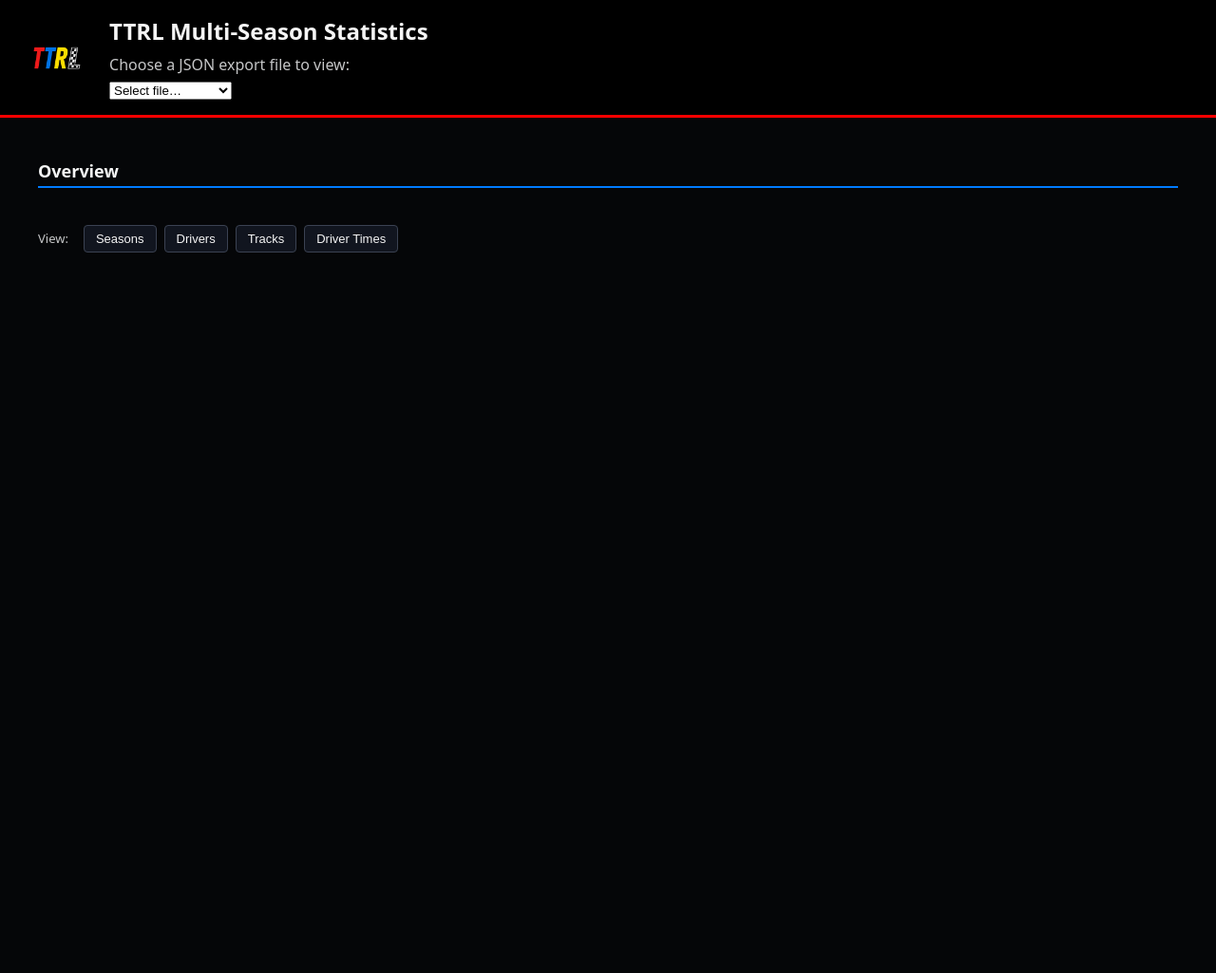
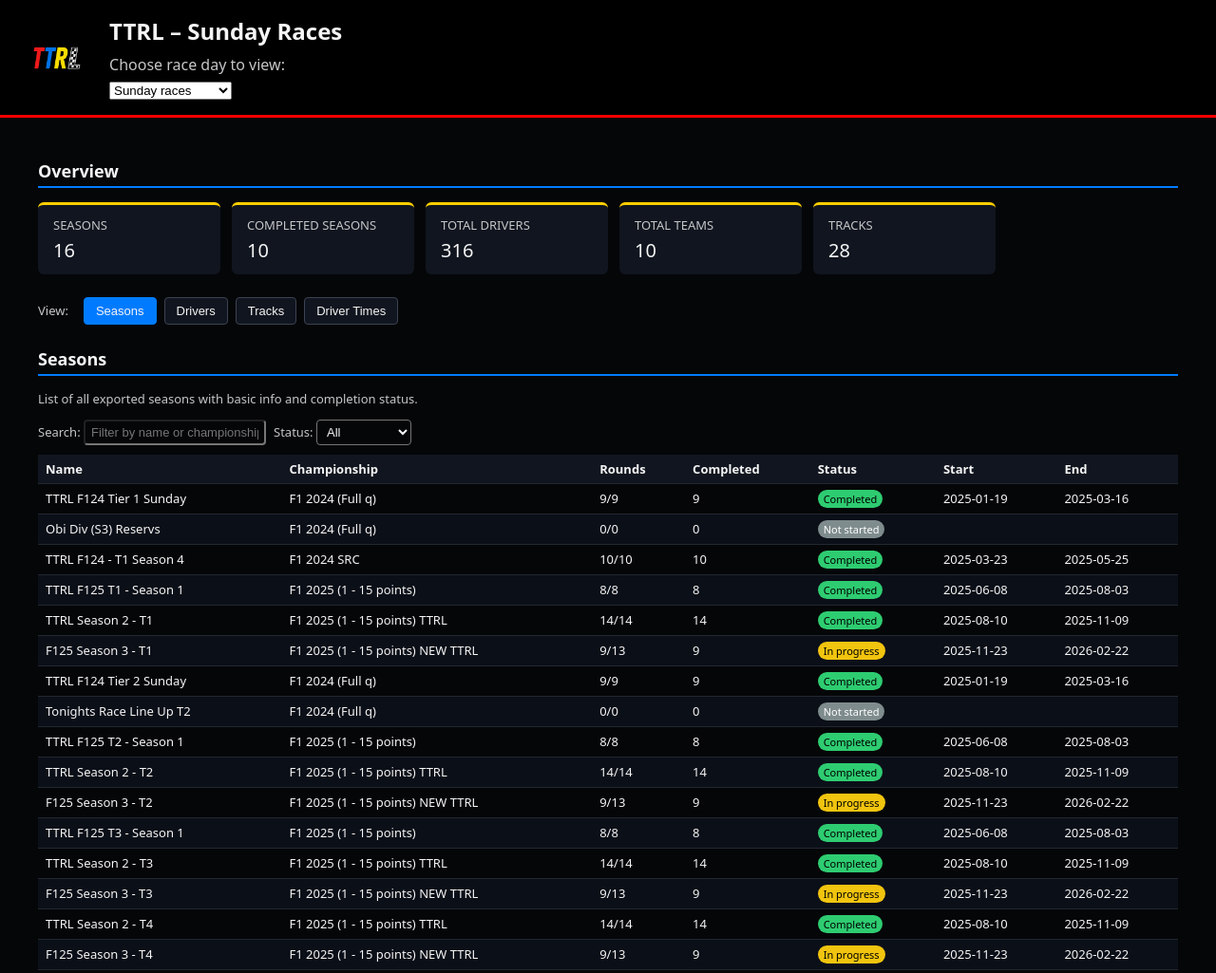
Before and after one commit to ttrlf1racing/ttrl-season-data, a plain HTML site: page index.html in a window 1280 px wide. Shown: the whole page at 95% size. Before the commit the page ends 800 px from the top, so only its background shows below. Drawn offline with Linux system fonts and the light colour scheme.

Commit message:
Update index.html

```diff
--- a/index.html
+++ b/index.html
@@ -272,11 +272,9 @@
     <img src="ttrl-logo.png" alt="TTRL logo">
     <div>
       <h1 id="leagueTitle">TTRL Multi-Season Statistics</h1>
-      <p id="leagueSubtitle"></p>
-      <p id="fileHint" style="margin:8px 0 4px; color:#c5c6c7;">Choose a JSON export file to view:</p>
-      <!-- Dropdown instead of file input -->
+      <p id="fileHint" style="margin:8px 0 4px; color:#c5c6c7;">Choose race day to view:</p>
       <select id="fileSelect" style="margin-top:2px;">
-        <option value="">Select file…</option>
+        <option value="">Select race day…</option>
         <option value="sunday_races.json">Sunday races</option>
         <option value="wed_races.json">Wednesday races</option>
       </select>
@@ -561,8 +559,6 @@ function buildPage(data) {
   const leagueName = (meta.leagueName || '').trim() || 'TTRL';
   const msName = info.name || 'All Seasons';
   document.getElementById('leagueTitle').textContent = leagueName + ' – ' + msName;
-  document.getElementById('leagueSubtitle').textContent =
-    'Loaded from file, exported on ' + (meta.exportedAt || 'unknown date');
 
   // Overview cards
   const cardsEl = document.getElementById('overviewCards');
@@ -649,7 +645,6 @@ function buildPage(data) {
   let selectedDriverName = null;
   let driverCurrentPage = 1;
   let driverPageSize = 25;
-  let lastFilteredDrivers = [];
 
   function deriveDriverRow(d) {
     const infoD = d.driverInfo || {};
@@ -716,8 +711,6 @@ function buildPage(data) {
       clean: (a, b) => (b.cleanPct || 0) - (a.cleanPct || 0)
     };
     filtered.sort(sorters[sortKey] || sorters.points);
-
-    lastFilteredDrivers = filtered;
 
     const total = filtered.length;
     const totalPages = Math.max(1, Math.ceil(total / driverPageSize));
@@ -801,7 +794,6 @@ function buildPage(data) {
       ' • Championships won: ' + (standings.championshipsWon || 0) +
       ' • Total points: ' + (row.totalPoints || 0);
 
-    // Accent for champs
     const cardEl = document.getElementById('driverCard');
     if (cardEl) {
       cardEl.classList.remove('primary-champ');
@@ -810,7 +802,6 @@ function buildPage(data) {
       }
     }
 
-    // Stat pills
     dcPills.innerHTML = '';
     const makePill = (label, value) => {
       const span = document.createElement('span');
@@ -845,14 +836,12 @@ function buildPage(data) {
     }
   }
 
-  // Click handler for driver rows
   document.querySelector('#driversTable').addEventListener('click', function (e) {
     const tr = e.target.closest('tr');
     if (!tr || !tr.dataset.driverName) return;
     renderDriverCard(tr.dataset.driverName);
   });
 
-  // Modal close behaviour
   if (driverModal && driverModalClose) {
     driverModalClose.addEventListener('click', () => {
       driverModal.classList.remove('open');
@@ -945,7 +934,6 @@ function buildPage(data) {
       });
   }
 
-  // ==== Driver Times: per-track list ====
   function renderDriverTimesPerTrack() {
     const selectedTrack = dtTrackSelect.value;
     dtPerTrackBody.innerHTML = '';
@@ -967,9 +955,8 @@ function buildPage(data) {
       });
   }
 
-  // ==== Overall driver lap pace ====
   const paceTableBody = document.querySelector('#paceTable tbody');
-  const paceMap = new Map(); // driver -> [timesMs]
+  const paceMap = new Map();
 
   trackRows.forEach(r => {
     if (!r.driver || !r.timeMs) return;
@@ -1023,7 +1010,6 @@ function buildPage(data) {
     });
   }
 
-  // ==== Tabs ====
   const tabButtons = Array.from(document.querySelectorAll('.tab-btn'));
   const viewSections = Array.from(document.querySelectorAll('section[data-view]'));
 
@@ -1043,7 +1029,6 @@ function buildPage(data) {
   });
   setView('seasons');
 
-  // ==== Wire filters & pagination ====
   document.getElementById('seasonSearch').oninput = renderSeasons;
   document.getElementById('seasonStatusFilter').onchange = renderSeasons;
 
@@ -1078,7 +1063,6 @@ function buildPage(data) {
   dtTrackSelect.onchange = renderDriverTimesPerTrack;
   document.getElementById('paceOrder').addEventListener('change', renderPace);
 
-  // initial render
   renderSeasons();
   renderDrivers();
   renderTracks();
@@ -1086,7 +1070,6 @@ function buildPage(data) {
   renderPace();
 }
 
-// Fetch JSON from the same repo (GitHub Pages)
 function loadJsonFromUrl(url) {
   fetch(url)
     .then(r => {
@@ -1109,10 +1092,14 @@ window.addEventListener('DOMContentLoaded', function () {
   select.addEventListener('change', function () {
     const file = this.value;
     if (!file) return;
-    // Files must be in the same folder as index.html,
-    // e.g. https://USERNAME.github.io/ttrl-season-data/sunday_races.json
     loadJsonFromUrl(file);
   });
+
+  // Auto-load Sunday races on first load
+  if (select.value === '') {
+    select.value = 'sunday_races.json';
+    loadJsonFromUrl(select.value);
+  }
 });
 </script>
 </body>
```
